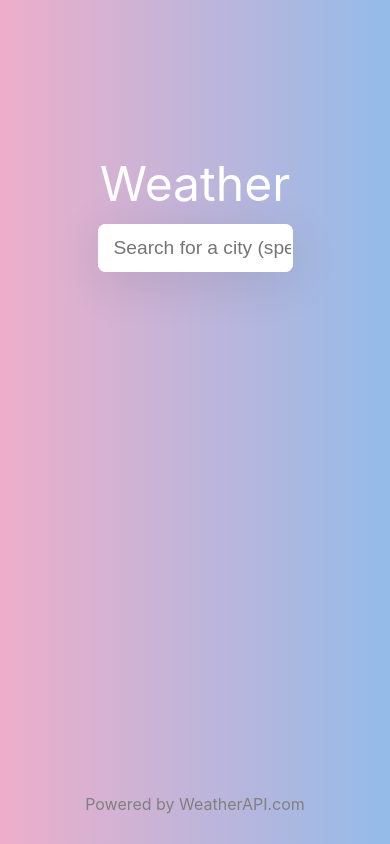
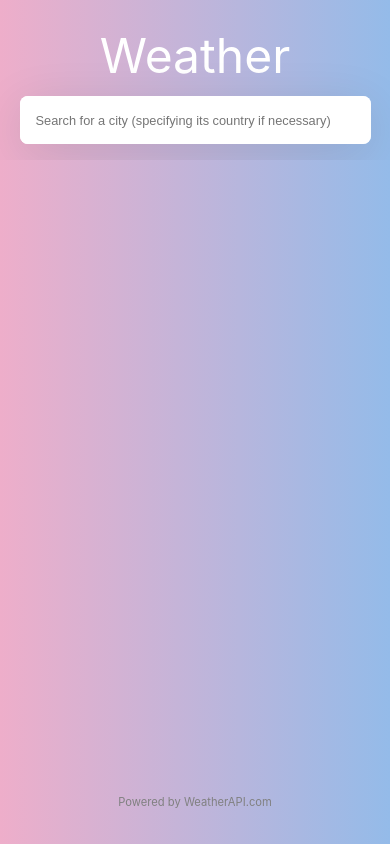
Before and after one commit to Lowelcro/Meteo, a React (Vite) app: page / in a window 390 px wide. Built offline with nearby package versions, Linux system fonts and the light colour scheme; no server answers.

Commit message:
CSS fixes

```diff
--- a/src/components/App/App.jsx
+++ b/src/components/App/App.jsx
@@ -13,26 +13,28 @@ function App() {
   const [cityResultsLocation, setCityResultsLocation] = useState({});
   const [cityResultsCondition, setCityResultsCondition] = useState({});
   const [apiKey, setApiKey] = useState('');
+  const [errorMessage, setErrorMessage] = useState('');
 
   useEffect(() => {
     setApiKey(config.apiKey);
   }, []);
 
-  const cityRequest = () => {
-    axios
-      .get(
+  const cityRequest = async () => {
+    setErrorMessage('');
+    try {
+      const response = await axios.get(
         `http://api.weatherapi.com/v1/current.json?key=${apiKey}&q=${inputSeachCity}`
-      )
-      .then((response) => {
-        console.log(response.data);
-        setCityResultsLocation(response.data.location);
-        setCityResultsCondition(response.data.current);
-        setInputSearchCity('');
-      })
-      .catch((error) => {
-        // console.log(error);
-      });
+      );
+      setCityResultsLocation(response.data.location);
+      setCityResultsCondition(response.data.current);
+      setInputSearchCity('');
+    } catch (error) {
+      if (error.code === 'ERR_BAD_REQUEST') {
+        setErrorMessage('No result found');
+      }
+    }
   };
+
   return (
     <div className="App">
       <AppHeader />
@@ -41,11 +43,13 @@ function App() {
         handleChange={setInputSearchCity}
         handleSubmit={cityRequest}
       />
-      {Object.keys(cityResultsCondition).length > 0 && (
+      {Object.keys(cityResultsCondition).length > 0 && errorMessage === '' ? (
         <CityResults
           locationData={cityResultsLocation}
           conditionData={cityResultsCondition}
         />
+      ) : (
+        <p>{errorMessage}</p>
       )}
       <AppFooter />
     </div>
--- a/src/components/App/App.scss
+++ b/src/components/App/App.scss
@@ -3,7 +3,10 @@
   flex-direction: column;
   justify-content: center;
   align-items: center;
-  margin: 10rem auto;
+  overflow: hidden;
+  max-height: 100vh;
+  width: 80%;
+  margin: 8rem auto;
 
   h1 {
     font-size: 3rem;
@@ -11,3 +14,10 @@
     color: white;
   }
 }
+
+@media screen and (max-width: 992px) {
+  .App {
+    width: 100%;
+    margin-block-start: 2rem;
+  }
+}
--- a/src/components/AppFooter/AppFooter.jsx
+++ b/src/components/AppFooter/AppFooter.jsx
@@ -3,10 +3,12 @@ import './AppFooter.scss';
 const AppFooter = () => {
   return (
     <footer>
-      Powered by{' '}
-      <a href="https://www.weatherapi.com/" title="Weather API">
-        WeatherAPI.com
-      </a>
+      <p>
+        Powered by{' '}
+        <a href="https://www.weatherapi.com/" title="Weather API">
+          WeatherAPI.com
+        </a>
+      </p>
     </footer>
   );
 };
--- a/src/components/AppFooter/AppFooter.scss
+++ b/src/components/AppFooter/AppFooter.scss
@@ -1,5 +1,10 @@
 footer {
-  position: fixed;
-  bottom: 2rem;
+  position: absolute;
+  bottom: 4px;
   color: gray;
+
+  p {
+    font-size: .7rem;
+    margin: 0 0 2rem 0;
+  }
 }
--- a/src/components/CityResults/CityResults.scss
+++ b/src/components/CityResults/CityResults.scss
@@ -20,6 +20,7 @@
       color: gray;
       width: 50%;
     }
+
     button {
       width: fit-content;
       padding: 0.5rem;
@@ -30,3 +31,19 @@
     }
   }
 }
+
+@media screen and (max-width: 992px) {
+  .Results {
+    width: 80%;
+
+    &__footer {
+      font-size: .8rem;
+    }
+  }
+}
+
+@media screen and (max-width: 496px) {
+  .Results {
+    width: 90%;
+  }
+}
--- a/src/components/CityResults/OtherDetails/OtherDetails.scss
+++ b/src/components/CityResults/OtherDetails/OtherDetails.scss
@@ -3,6 +3,7 @@
   justify-content: space-between;
   align-items: center;
   margin-block-start: 1rem;
+
   /**/
   &__item {
     width: 30%;
@@ -12,21 +13,36 @@
     justify-content: center;
     align-items: center;
     padding: 1rem;
-    background: linear-gradient(
-      90deg,
-      rgba(255, 255, 255, 1) 0%,
-      rgba(222, 235, 250, 1) 59%
-    );
+    background: linear-gradient(90deg,
+        rgba(255, 255, 255, 1) 0%,
+        rgba(222, 235, 250, 1) 59%);
     border-radius: 8px;
+
     /**/
     .item__head {
       font-size: 0.8rem;
     }
+
     .item__value {
       font-size: 1.2rem;
       font-weight: 700;
     }
+
     /**/
   }
+
   /**/
 }
+
+@media screen and (max-width: 992px) {
+  .Other__details {
+    &__item {
+      .item__value {
+        font-size: .9rem;
+        font-weight: 700;
+      }
+    }
+  }
+}
+
+@media screen and (max-width: 496px) {}
--- a/src/components/CityResults/Temperatures/Temperatures.scss
+++ b/src/components/CityResults/Temperatures/Temperatures.scss
@@ -6,59 +6,69 @@
   align-items: center;
   gap: 1rem;
   padding: 1rem;
-  background: linear-gradient(
-    90deg,
+  background: linear-gradient(90deg,
       rgba(255, 255, 255, 1) 0%,
-    rgba(222, 235, 250, 1) 59%
-  );
+      rgba(222, 235, 250, 1) 59%);
   border-radius: 8px;
 
   .thermometer {
     font-size: 3rem;
 
     &--very-hot {
-      background: radial-gradient(
-        circle,
+      background: radial-gradient(circle,
           rgba(255, 68, 0, 1) 0%,
-        rgba(255, 255, 255, 0) 50%
-      );
+          rgba(255, 255, 255, 0) 50%);
     }
+
     &--hot {
-      background: radial-gradient(
-        circle,
+      background: radial-gradient(circle,
           rgb(255, 174, 0) 0%,
-        rgba(255, 255, 255, 0) 50%
-      );
+          rgba(255, 255, 255, 0) 50%);
     }
+
     &--moderate {
-      background: radial-gradient(
-        circle,
+      background: radial-gradient(circle,
           rgb(187, 255, 0) 0%,
-        rgba(255, 255, 255, 0) 50%
-      );
+          rgba(255, 255, 255, 0) 50%);
     }
+
     &--quite-cold {
-      background: radial-gradient(
-        circle,
+      background: radial-gradient(circle,
           rgb(0, 217, 255) 0%,
-        rgba(255, 255, 255, 0) 50%
-      );
+          rgba(255, 255, 255, 0) 50%);
     }
+
     &--cold {
-      background: radial-gradient(
-        circle,
+      background: radial-gradient(circle,
           rgb(0, 128, 255) 0%,
-        rgba(255, 255, 255, 0) 50%
-      );
+          rgba(255, 255, 255, 0) 50%);
     }
   }
+
   &__real {
     font-size: 2rem;
     font-weight: 700;
     margin-block-end: 1rem;
     text-align: center;
   }
+
   &__feelslike {
     font-weight: 700;
   }
 }
+
+@media screen and (max-width: 992px) {
+  .Results__temp {
+    width: 100%;
+  }
+
+  .thermometer {
+    font-size: 1rem;
+
+    &__real {
+      font-size: 1rem;
+    }
+  }
+}
+
+@media screen and (max-width: 496px) {}
--- a/src/components/CityResults/Wind/Wind.scss
+++ b/src/components/CityResults/Wind/Wind.scss
@@ -2,36 +2,67 @@
   width: 80%;
   box-shadow: rgba(0, 0, 0, 0.1) 0px 10px 50px;
   display: flex;
-  justify-content: center;
+  justify-content: space-around;
   align-items: center;
   gap: 1rem;
   text-align: center;
-  background: linear-gradient(
-    90deg,
-    rgba(255, 255, 255, 1) 0%,
-    rgba(222, 235, 250, 1) 59%
-  );
+  background: linear-gradient(90deg,
+      rgba(255, 255, 255, 1) 0%,
+      rgba(222, 235, 250, 1) 59%);
   border-radius: 8px;
+  padding: .5rem;
+
+  .svg-inline--fa .fa-wind {
+    height: 2rem;
+  }
 
   &__speed {
     font-size: 2rem;
     font-weight: 700;
+    margin-block-end: 1rem;
   }
+
   &__gust {
     display: block;
     width: 60%;
-    margin: 0.5rem auto;
     font-size: 0.8rem;
     padding: 4px;
     font-weight: 700;
     background-color: red;
     color: white;
   }
+
   &__dir {
     svg {
-      font-size: 2rem;
+      font-size: 1.5rem;
       margin-block-end: 0.5rem;
       transform: rotate(-225deg);
     }
   }
 }
+
+@media screen and (max-width: 992px) {
+  .Results__wind {
+    width: 100%;
+    padding: 1rem;
+
+
+    .svg-inline--fa {
+      height: 1.4rem;
+    }
+
+    &__gust {
+      width: 100%;
+    }
+  }
+}
+
+@media screen and (max-width: 496px) {
+  .Results__wind {
+    padding: 1rem;
+
+    &__speed {
+      font-size: 1.2rem;
+    }
+  }
+}
--- a/src/components/CitySearch/CitySearch.scss
+++ b/src/components/CitySearch/CitySearch.scss
@@ -1,11 +1,9 @@
 .form {
   width: 50%;
   box-shadow: rgba(0, 0, 0, 0.1) 0px 10px 50px;
-  background: linear-gradient(
-    90deg,
-    rgba(255, 255, 255, 1) 0%,
-    rgba(222, 235, 250, 1) 59%
-  );
+  background: linear-gradient(90deg,
+      rgba(255, 255, 255, 1) 0%,
+      rgba(222, 235, 250, 1) 59%);
   border-radius: 8px;
 
   margin-block-end: 1rem;
@@ -23,3 +21,23 @@
     }
   }
 }
+
+@media screen and (max-width: 992px) {
+  .form {
+    width: 80%;
+
+    &__input {
+      font-size: 1rem;
+    }
+  }
+}
+
+@media screen and (max-width: 496px) {
+  .form {
+    width: 90%;
+
+    &__input {
+      font-size: .8rem;
+    }
+  }
+}
```
Lines whose indentation alone changed are shown as unchanged.
